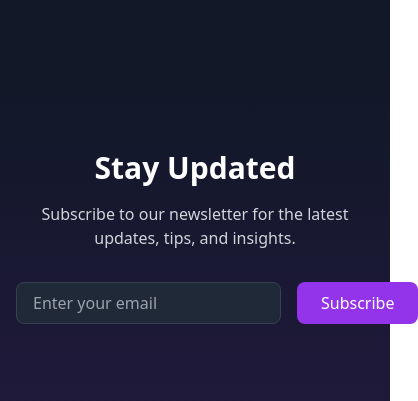
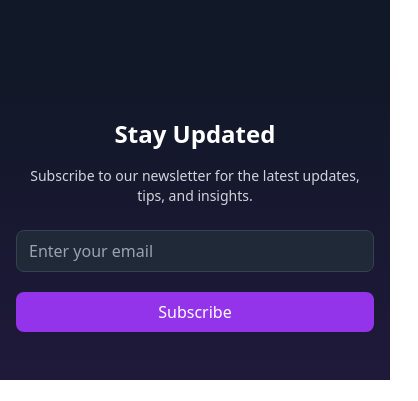
Before and after one commit to anurag-srivatsav/NeuroDesk, a React (Vite) app: page /blog in a window 390 px wide. Shown: the part 1990-2391 px from the top of the page, 418 px wide, since content can reach past the window. After the commit the page ends 2370 px from the top, so only its background shows below. Built offline with nearby package versions, Linux system fonts and the light colour scheme.

Commit message:
Update Blog.tsx

```diff
--- a/src/Blog.tsx
+++ b/src/Blog.tsx
@@ -102,22 +102,23 @@ function Blog() {
       </section>
 
       {/* Newsletter Section */}
-      <section className="py-20 bg-gradient-to-b from-gray-900 to-purple-900/20">
+      {/* Newsletter Section */}
+<section className="py-12 sm:py-20 bg-gradient-to-b from-gray-900 to-purple-900/20">
   <div className="container mx-auto px-4">
     <div className="max-w-2xl mx-auto text-center">
-            <h2 className="text-3xl font-bold mb-4">Stay Updated</h2>
-            <p className="text-gray-300 mb-8">
+      <h2 className="text-2xl sm:text-3xl font-bold mb-4">Stay Updated</h2>
+      <p className="text-gray-300 text-sm sm:text-base mb-6 sm:mb-8">
         Subscribe to our newsletter for the latest updates, tips, and insights.
       </p>
-            <form className="flex gap-4 max-w-md mx-auto">
+      <form className="flex flex-col sm:flex-row gap-3 sm:gap-4 max-w-md mx-auto">
         <input
           type="email"
           placeholder="Enter your email"
-                className="flex-1 px-4 py-2 rounded-lg bg-gray-800 border border-gray-700 focus:outline-none focus:border-purple-500"
+          className="flex-1 px-3 sm:px-4 py-2 rounded-lg bg-gray-800 border border-gray-700 focus:outline-none focus:border-purple-500 w-full"
         />
         <button
           type="submit"
-                className="px-6 py-2 bg-purple-600 rounded-lg hover:bg-purple-700 transition-all"
+          className="px-6 py-2 bg-purple-600 rounded-lg hover:bg-purple-700 transition-all mt-2 sm:mt-0 w-full sm:w-auto"
         >
           Subscribe
         </button>
```
Lines whose indentation alone changed are shown as unchanged.
